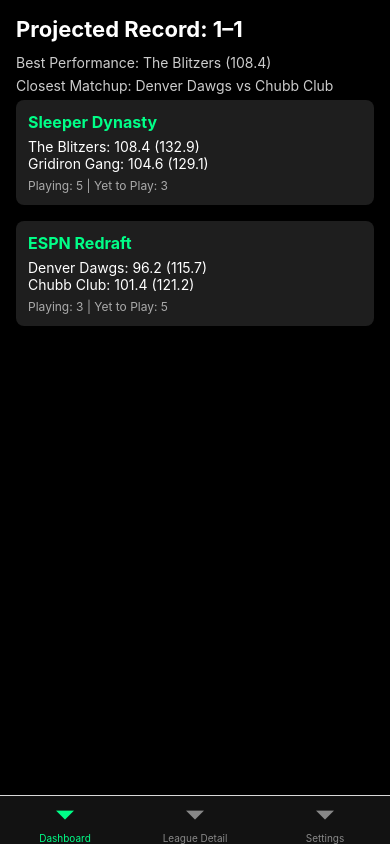
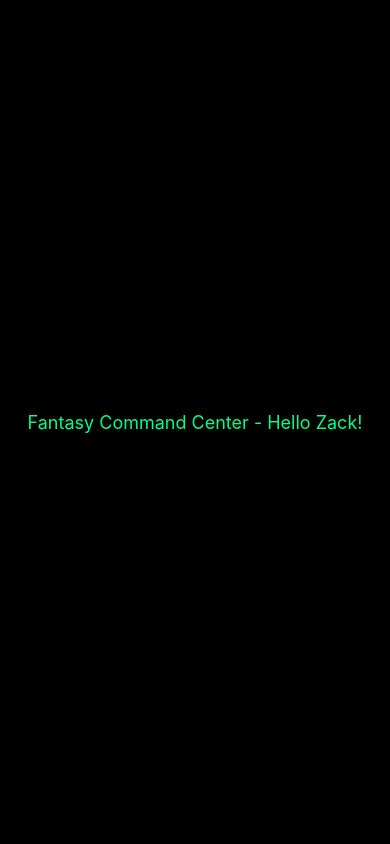
Before and after one commit to zmarmer/fantast-command-center, a React Native app: screen / in a window 390 px wide. Built offline with nearby package versions, Linux system fonts and the light colour scheme.

Commit message:
Update App.js

```diff
--- a/App.js
+++ b/App.js
@@ -1,27 +1,23 @@
 import React from 'react';
-import { NavigationContainer } from '@react-navigation/native';
-import { createBottomTabNavigator } from '@react-navigation/bottom-tabs';
-import Dashboard from './screens/Dashboard';
-import Settings from './screens/Settings';
-import LeagueDetail from './screens/LeagueDetail';
+import { View, Text, StyleSheet } from 'react-native';
 
-const Tab = createBottomTabNavigator();
-
-export default function App() {
+export default function Dashboard() {
   return (
-    <NavigationContainer>
-      <Tab.Navigator
-        screenOptions={{
-          headerShown: false,
-          tabBarStyle: { backgroundColor: '#121212' },
-          tabBarActiveTintColor: '#00ff88',
-          tabBarInactiveTintColor: '#888'
-        }}
-      >
-        <Tab.Screen name="Dashboard" component={Dashboard} />
-        <Tab.Screen name="League Detail" component={LeagueDetail} />
-        <Tab.Screen name="Settings" component={Settings} />
-      </Tab.Navigator>
-    </NavigationContainer>
+    <View style={styles.container}>
+      <Text style={styles.text}>Fantasy Command Center - Hello Zack!</Text>
+    </View>
   );
 }
+
+const styles = StyleSheet.create({
+  container: {
+    flex: 1,
+    justifyContent: 'center',
+    alignItems: 'center',
+    backgroundColor: '#000',
+  },
+  text: {
+    color: '#00ff88',
+    fontSize: 18,
+  },
+});
```
